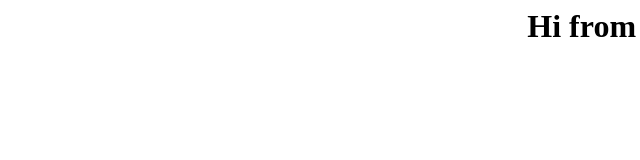
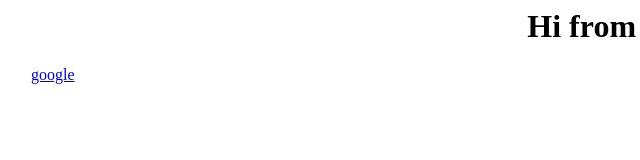
Before and after one commit to Nima-82/Robotics22-Nima, a plain HTML site: page index.html in a window 1280 px wide. Shown: the full height of the page, 17-657 px from the left. Drawn offline with Linux system fonts and the light colour scheme.

Commit message:
Update index.html

```diff
--- a/index.html
+++ b/index.html
@@ -1 +1,6 @@
 <h1 align = center>Hi from Nima</h1>
+
+<ul>
+  <a href="www.google.ca"> google </a>
+
+</ul>
```
